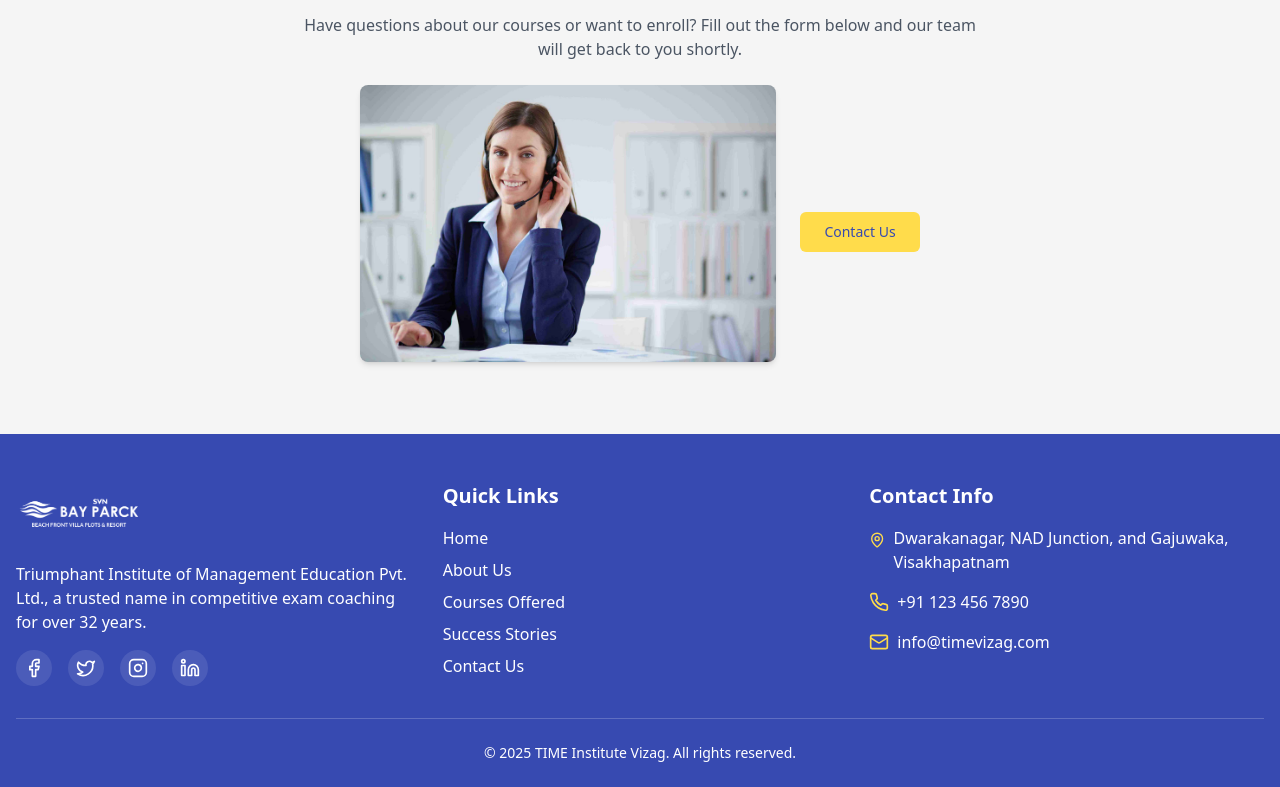
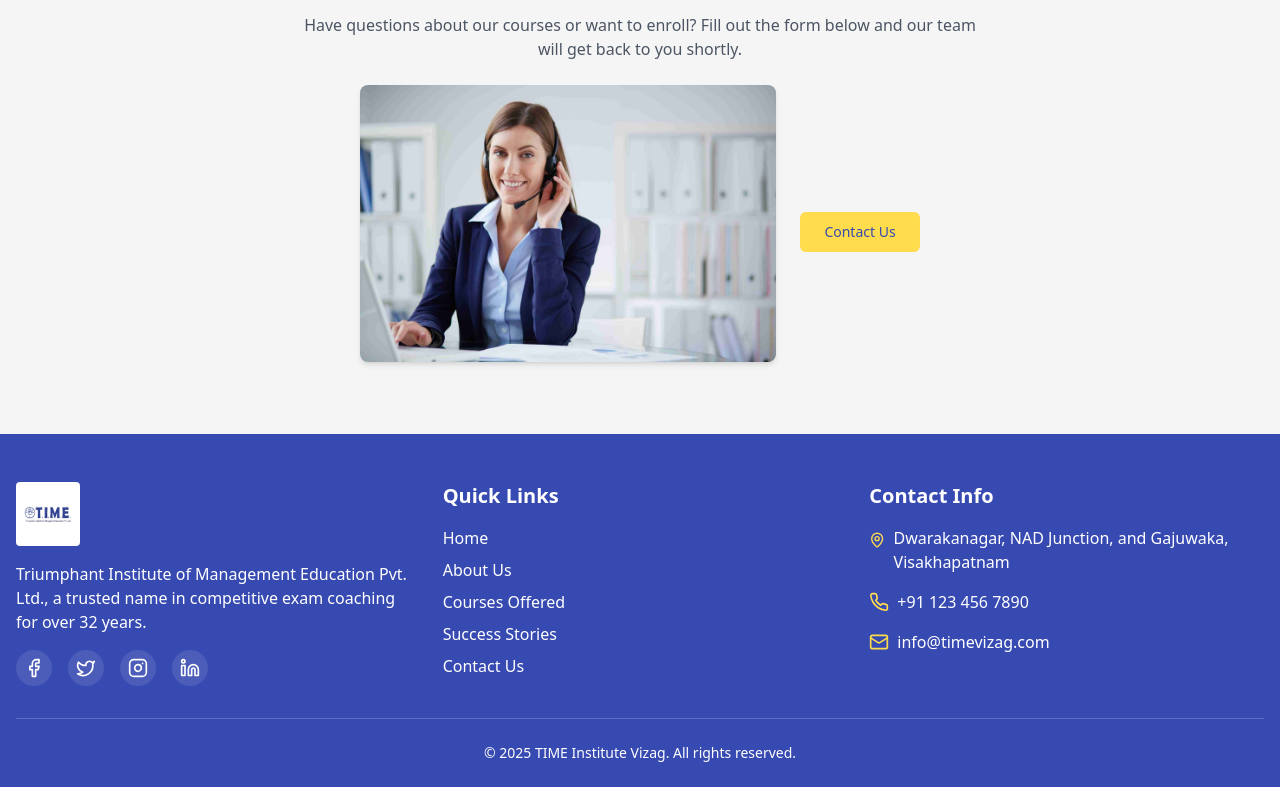
Before and after one commit to Furiprasad/time-vizag-success-hub, a React (Vite) app: page / in a window 1280 px wide. Shown: the part 3090-3877 px from the top of the page. Built offline with nearby package versions, Linux system fonts and the light colour scheme.

Commit message:
Replace footer logo

```diff
--- a/src/components/Footer.tsx
+++ b/src/components/Footer.tsx
@@ -9,7 +9,7 @@ const Footer = () => {
         <div className="grid grid-cols-1 md:grid-cols-3 gap-8">
           <div>
             <Link to="/">
-              <img src="/lovable-uploads/caed1faf-32f4-4261-b13b-07fe87943f2f.png" alt="SVN Logo" className="h-16 mb-4" />
+              <img src="/lovable-uploads/09725103-d05b-4314-ac4e-8e50c48b9389.png" alt="TIME Logo" className="h-16 mb-4 bg-white p-2 rounded" />
             </Link>
             <p className="mb-4">
               Triumphant Institute of Management Education Pvt. Ltd., a trusted name in competitive exam coaching for over 32 years.
```
Also changed, not shown: public/lovable-uploads/09725103-d05b-4314-ac4e-8e50c48b9389.png (added).
